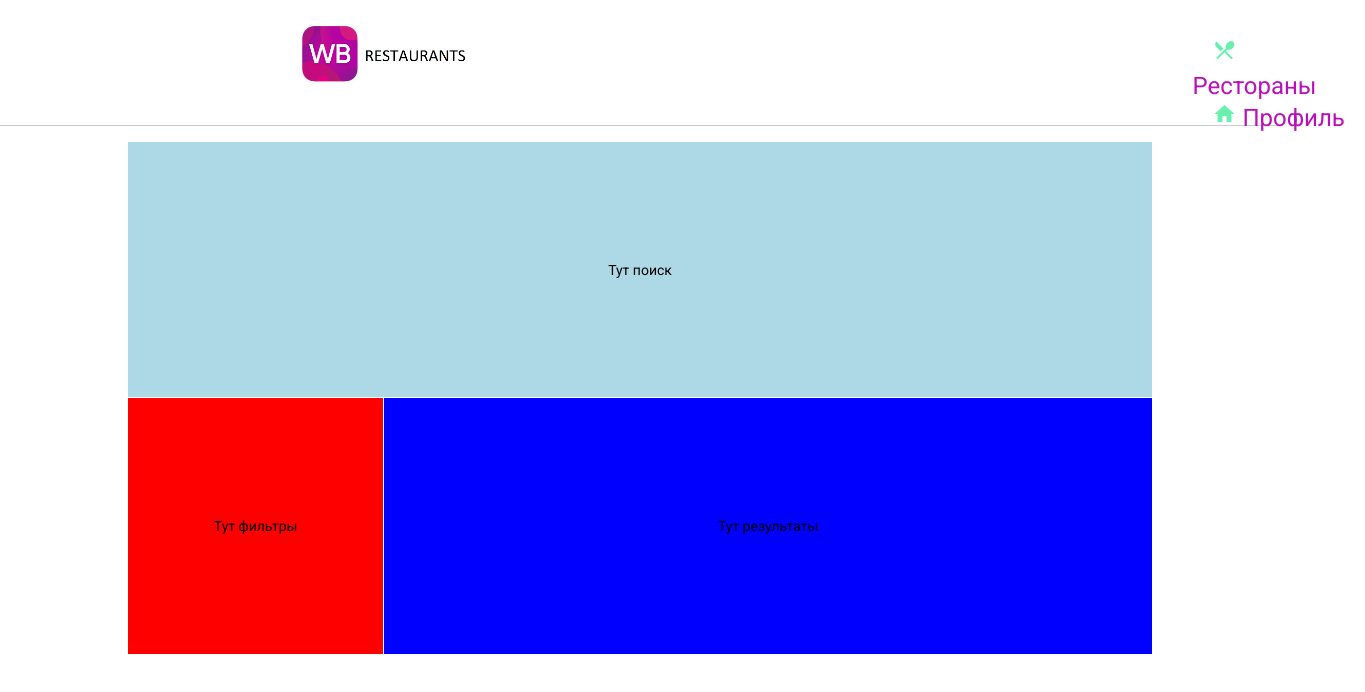
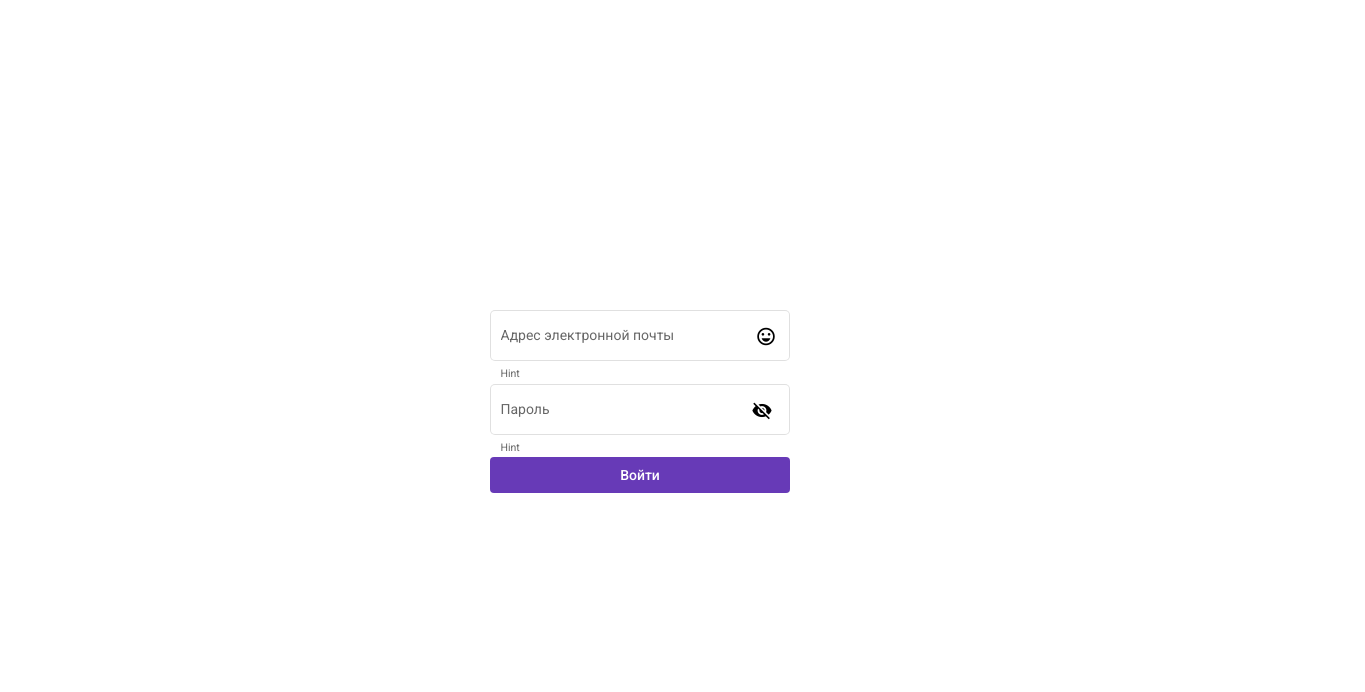
Before and after one commit to VanCode111/wb-restaurants, an Angular app: page /signin in a window 1280 px wide. Before the commit this address led to /. Shown: the top 692 px of the page, 1365 px wide, since content can reach past the window. Built offline with nearby package versions, Linux system fonts and the light colour scheme.

Commit message:
added signin page

```diff
--- a/angular.json
+++ b/angular.json
@@ -23,12 +23,9 @@
             "polyfills": "src/polyfills.ts",
             "tsConfig": "tsconfig.app.json",
             "inlineStyleLanguage": "scss",
-            "assets": [
-              "src/favicon.ico",
-              "src/assets"
-            ],
+            "assets": ["src/favicon.ico", "src/assets"],
             "styles": [
-              "./node_modules/@angular/material/prebuilt-themes/purple-green.css",
+              "./node_modules/@angular/material/prebuilt-themes/deeppurple-amber.css",
               "src/styles.scss"
             ],
             "scripts": []
@@ -92,10 +89,7 @@
             "tsConfig": "tsconfig.spec.json",
             "karmaConfig": "karma.conf.js",
             "inlineStyleLanguage": "scss",
-            "assets": [
-              "src/favicon.ico",
-              "src/assets"
-            ],
+            "assets": ["src/favicon.ico", "src/assets"],
             "styles": [
               "./node_modules/@angular/material/prebuilt-themes/purple-green.css",
               "src/styles.scss"
--- a/src/app/app.component.html
+++ b/src/app/app.component.html
@@ -1,5 +1,4 @@
-
-<div class="header mat-h1 ">
+<!-- <div class="header mat-h1 ">
   <div class="container">
     <img class="header-image" src="./assets/logo.png">
     <nav class="links">
@@ -34,4 +33,6 @@
       Тут результаты
     </mat-grid-tile>
   </mat-grid-list>
-</div>
+</div> -->
+
+<router-outlet></router-outlet>
--- a/src/app/app.module.ts
+++ b/src/app/app.module.ts
@@ -4,21 +4,40 @@ import { BrowserModule } from '@angular/platform-browser';
 import { AppRoutingModule } from './app-routing.module';
 import { AppComponent } from './app.component';
 import { BrowserAnimationsModule } from '@angular/platform-browser/animations';
-import {MatIconModule} from "@angular/material/icon";
-import {MatGridListModule} from "@angular/material/grid-list";
+import { MatIconModule } from '@angular/material/icon';
+import { MatGridListModule } from '@angular/material/grid-list';
+import { MatButtonModule } from '@angular/material/button';
+import {
+  MatFormFieldModule,
+  MAT_FORM_FIELD_DEFAULT_OPTIONS,
+} from '@angular/material/form-field';
+
+import { FormsModule, ReactiveFormsModule } from '@angular/forms';
+import { MatInputModule } from '@angular/material/input';
+
+import { SigninComponent } from './components/auth/signin/signin.component';
+import { SignupComponent } from './components/auth/signup/signup.component';
 
 @NgModule({
-  declarations: [
-    AppComponent
-  ],
+  declarations: [AppComponent, SigninComponent, SignupComponent],
   imports: [
     BrowserModule,
     AppRoutingModule,
+    FormsModule,
+    MatButtonModule,
     BrowserAnimationsModule,
     MatIconModule,
-    MatGridListModule
+    MatInputModule,
+    MatFormFieldModule,
+    MatGridListModule,
+    ReactiveFormsModule,
   ],
-  providers: [],
-  bootstrap: [AppComponent]
+  providers: [
+    {
+      provide: MAT_FORM_FIELD_DEFAULT_OPTIONS,
+      useValue: { appearance: 'fill' },
+    },
+  ],
+  bootstrap: [AppComponent],
 })
-export class AppModule { }
+export class AppModule {}
--- /dev/null
+++ b/src/app/components/auth/auth-main.scss
@@ -0,0 +1,24 @@
+.auth {
+  &__wrapper {
+    display: flex;
+    justify-content: center;
+    align-items: stretch;
+    flex-direction: column;
+    height: 100vh;
+  }
+  &__form {
+    max-width: 300px;
+    margin: 0 auto;
+  }
+  &__field {
+    width: 100%;
+  }
+  &__button {
+    display: block;
+    width: 100%;
+  }
+  &__field {
+    display: block;
+    width: 100%;
+  }
+}
--- /dev/null
+++ b/src/app/components/auth/signin/signin.component.html
@@ -0,0 +1,37 @@
+<div class="auth">
+  <div class="auth__wrapper">
+    <div class="auth__card">
+      <form action="" class="auth__form">
+        <mat-form-field class="auth__field" appearance="outline">
+          <mat-label>Адрес электронной почты</mat-label>
+          <input matInput placeholder="Эл. почта" />
+          <mat-icon matSuffix>sentiment_very_satisfied</mat-icon>
+          <mat-hint>Hint</mat-hint>
+        </mat-form-field>
+
+        <mat-form-field appearance="outline" class="auth__field">
+          <mat-label>Пароль</mat-label>
+          <input
+            matInput
+            placeholder="Введите пароль"
+            [type]="hide ? 'password' : 'text'"
+          />
+          <button
+            mat-icon-button
+            matSuffix
+            (click)="hide = !hide"
+            [attr.aria-label]="'Hide password'"
+            [attr.aria-pressed]="hide"
+          >
+            <mat-icon>{{ hide ? "visibility_off" : "visibility" }}</mat-icon>
+          </button>
+          <mat-hint>Hint</mat-hint>
+        </mat-form-field>
+
+        <button mat-flat-button color="primary" class="auth__button">
+          Войти
+        </button>
+      </form>
+    </div>
+  </div>
+</div>
--- /dev/null
+++ b/src/app/components/auth/signin/signin.component.ts
@@ -0,0 +1,15 @@
+import { Component, OnInit } from '@angular/core';
+
+@Component({
+  selector: 'app-signin',
+  templateUrl: './signin.component.html',
+  styleUrls: ['./signin.component.scss', '../auth-main.scss'],
+})
+export class SigninComponent implements OnInit {
+  hide = true;
+  constructor() {
+    document.title = 'Авторизация';
+  }
+
+  ngOnInit(): void {}
+}
--- /dev/null
+++ b/src/app/components/auth/signup/signup.component.html
@@ -0,0 +1 @@
+<p>signup works!</p>
--- /dev/null
+++ b/src/app/components/auth/signup/signup.component.ts
@@ -0,0 +1,15 @@
+import { Component, OnInit } from '@angular/core';
+
+@Component({
+  selector: 'app-signup',
+  templateUrl: './signup.component.html',
+  styleUrls: ['./signup.component.scss']
+})
+export class SignupComponent implements OnInit {
+
+  constructor() { }
+
+  ngOnInit(): void {
+  }
+
+}
```
Also changed, not shown: src/app/app-routing.module.ts (+6 -2 lines), src/app/components/auth/signin/signin.component.scss (added), src/app/components/auth/signup/signup.component.scss (added), 2 other files (tests, documents, lock files or other folders).
